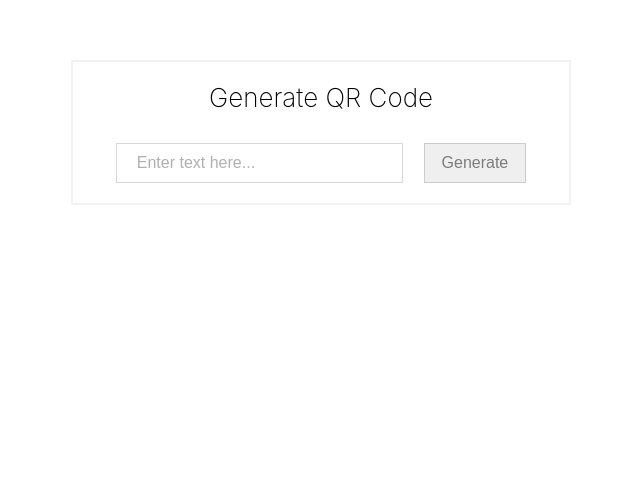
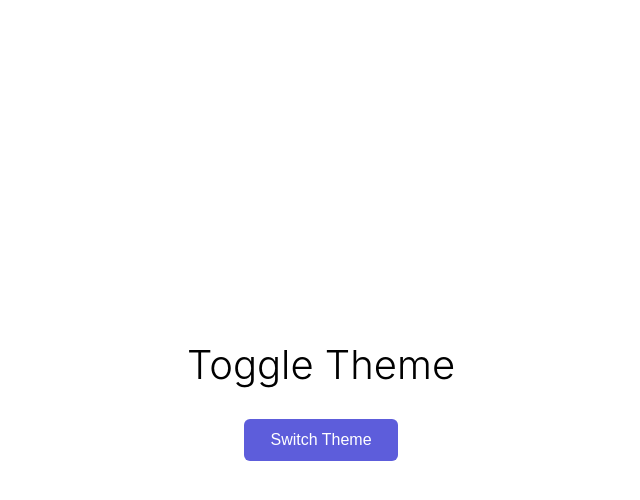
Before and after one commit to nhtanvir93/25-React-Projects, a React (Create React App) app: page / in a window 1280 px wide. Shown: the top 500 px of the page, without its empty margins (319-959 px from the left). Built offline with nearby package versions, Linux system fonts and the light colour scheme.

Commit message:
Theme switch added

```diff
--- a/src/App.tsx
+++ b/src/App.tsx
@@ -6,6 +6,7 @@ import MenuBar from "./components/menu-bar";
 import QrCodeGenerator from "./components/qr-code-generator";
 import RandomColor from "./components/RandomColor";
 import StarRating from "./components/StarRating";
+import ThemeSwitch from "./components/theme-switch";
 
 function App() {
   return (
@@ -16,7 +17,8 @@ function App() {
       {/* <ImageSlider /> */}
       {/* <LoadMoreProductss /> */}
       {/* <MenuBar /> */}
-      <QrCodeGenerator />
+      {/* <QrCodeGenerator /> */}
+      <ThemeSwitch />
     </div>
   );
 }
--- /dev/null
+++ b/src/components/theme-switch/index.tsx
@@ -0,0 +1,22 @@
+import "./style.css";
+import useTheme, { Theme } from "./useTheme";
+
+const ThemeSwitch = () => {
+  const { theme, setTheme } = useTheme("light");
+
+  const handleThemeChange = () => {
+    const newTheme = theme === "light" ? "dark" : "light";
+    setTheme(newTheme as Theme);
+  };
+
+  return (
+    <div className="theme-switch-container" data-theme={theme}>
+      <h3 className="header">Toggle Theme</h3>
+      <button onClick={handleThemeChange} className="toggle-btn" type="button">
+        Switch Theme
+      </button>
+    </div>
+  );
+};
+
+export default ThemeSwitch;
--- /dev/null
+++ b/src/components/theme-switch/style.css
@@ -0,0 +1,39 @@
+:root {
+  --light-dark-bgcolor: #fff;
+  --light-dark-btn-color: rgb(93, 93, 219);
+  --light-dark-text: #000;
+}
+
+[data-theme="dark"] {
+  --light-dark-bgcolor: #000;
+  --light-dark-btn-color: rgb(93, 219, 93);
+  --light-dark-text: #fff;
+}
+
+.theme-switch-container {
+  align-items: center;
+  background-color: var(--light-dark-bgcolor);
+  display: flex;
+  flex-direction: column;
+  gap: 30px;
+  height: 100vh;
+  justify-content: center;
+  width: 100%;
+}
+
+.header {
+  margin: 0;
+  color: var(--light-dark-text);
+  font-size: 40px;
+  font-weight: 300;
+}
+
+.toggle-btn {
+  background-color: var(--light-dark-btn-color);
+  border-radius: 6px;
+  border: 0;
+  color: #fff;
+  cursor: pointer;
+  font-size: 16px;
+  padding: 12px 26px;
+}
--- /dev/null
+++ b/src/components/theme-switch/useTheme.tsx
@@ -0,0 +1,17 @@
+import { useEffect, useState } from "react";
+
+export type Theme = "light" | "dark";
+
+const useTheme = (defaultTheme: Theme) => {
+  const [theme, setTheme] = useState<Theme>(
+    () => (localStorage.getItem("theme") as Theme) || defaultTheme
+  );
+
+  useEffect(() => {
+    localStorage.setItem("theme", theme);
+  }, [theme]);
+
+  return { theme, setTheme };
+};
+
+export default useTheme;
```
